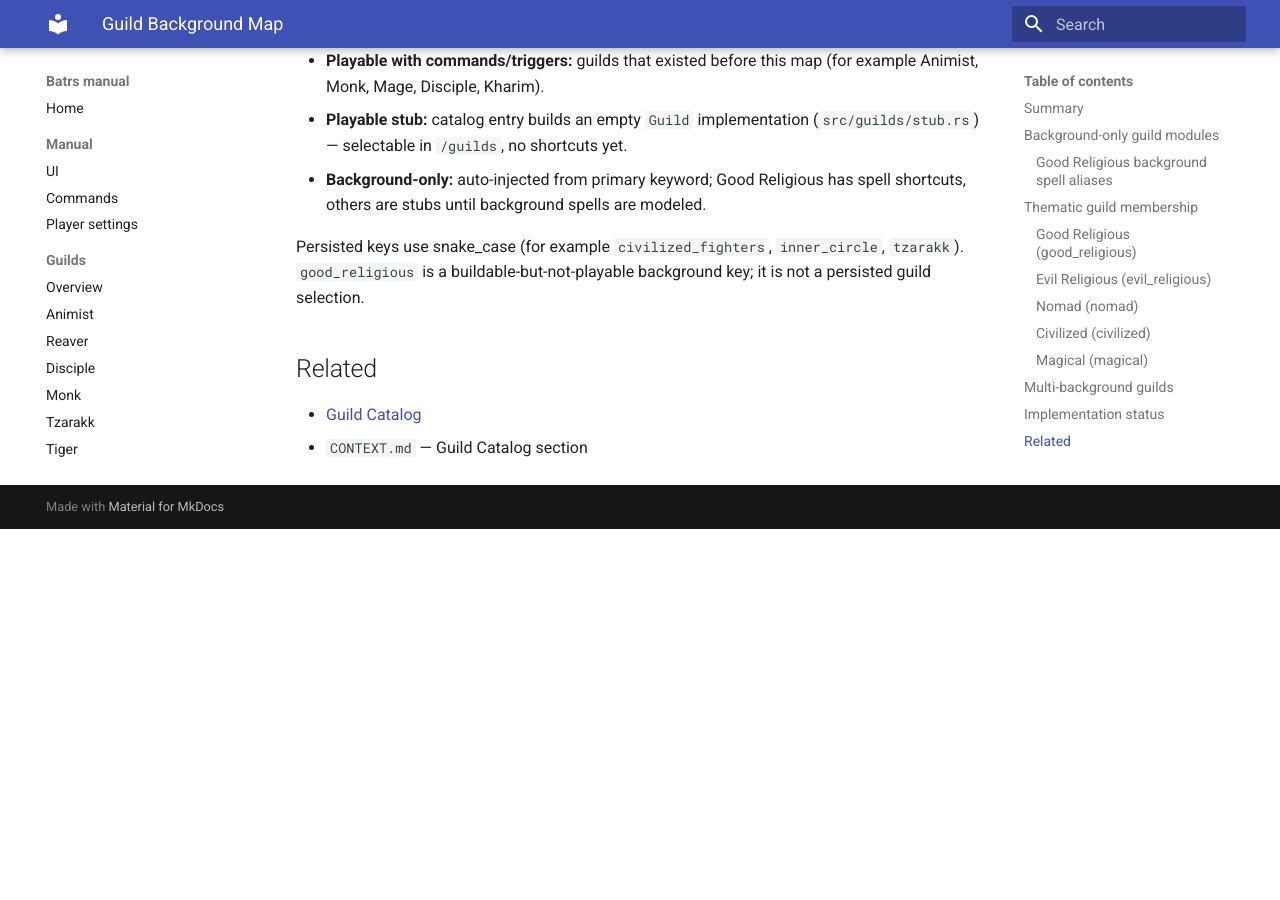
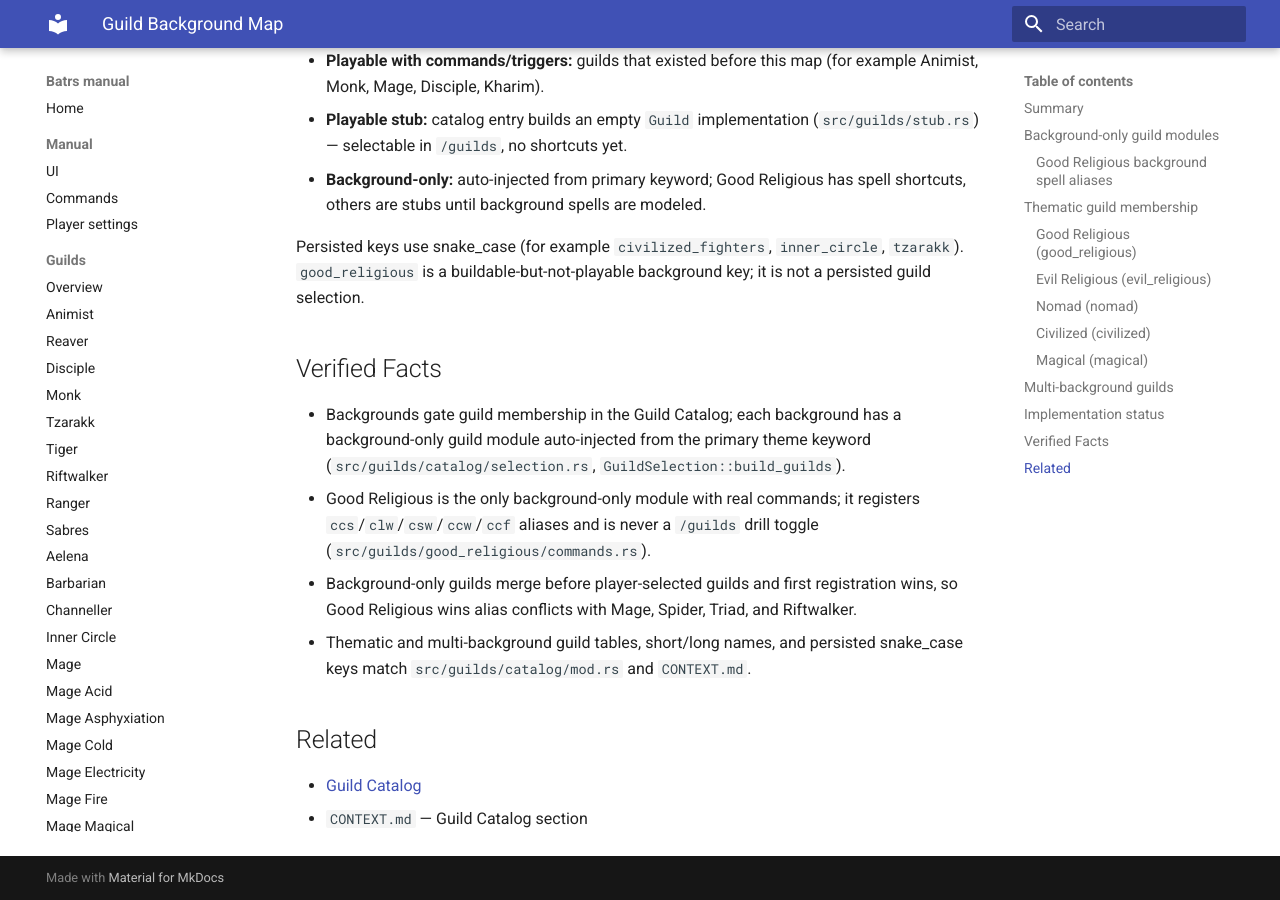
Before and after one commit to oaalto/batrs, an MkDocs documentation site: the page built from docs/wiki/concepts/guild-background-map.md, in a window 1280 px wide and 900 px high, scrolled down 4455 px. Built offline with MkDocs 1.6.1 and Material for MkDocs 9.7.7, drawn with Linux system fonts in a browser that asks for light colours; before the commit the page ends 4984 px from its top, so only the background shows below that.

Commit message:
docs(wiki): add Verified Facts to guild-background-map for lint compliance
Add the required ## Verified Facts section so the page satisfies
scripts/wiki-lint.mjs (schema requires Summary + Verified Facts/Agent
Synthesis + Related); wiki lint now passes clean. No behavioral change.

```diff
--- a/docs/wiki/concepts/guild-background-map.md
+++ b/docs/wiki/concepts/guild-background-map.md
@@ -129,6 +129,13 @@ Guilds joinable from more than one background. Catalog grouping is `Multi`. `/gu
 
 Persisted keys use snake_case (for example `civilized_fighters`, `inner_circle`, `tzarakk`). `good_religious` is a buildable-but-not-playable background key; it is not a persisted guild selection.
 
+## Verified Facts
+
+- Backgrounds gate guild membership in the Guild Catalog; each background has a background-only guild module auto-injected from the primary theme keyword (`src/guilds/catalog/selection.rs`, `GuildSelection::build_guilds`).
+- Good Religious is the only background-only module with real commands; it registers `ccs`/`clw`/`csw`/`ccw`/`ccf` aliases and is never a `/guilds` drill toggle (`src/guilds/good_religious/commands.rs`).
+- Background-only guilds merge before player-selected guilds and first registration wins, so Good Religious wins alias conflicts with Mage, Spider, Triad, and Riftwalker.
+- Thematic and multi-background guild tables, short/long names, and persisted snake_case keys match `src/guilds/catalog/mod.rs` and `CONTEXT.md`.
+
 ## Related
 
 - [Guild Catalog](guild-catalog.md)
```
Also changed, not shown: docs/wiki/log.md (+6 -0 lines).
